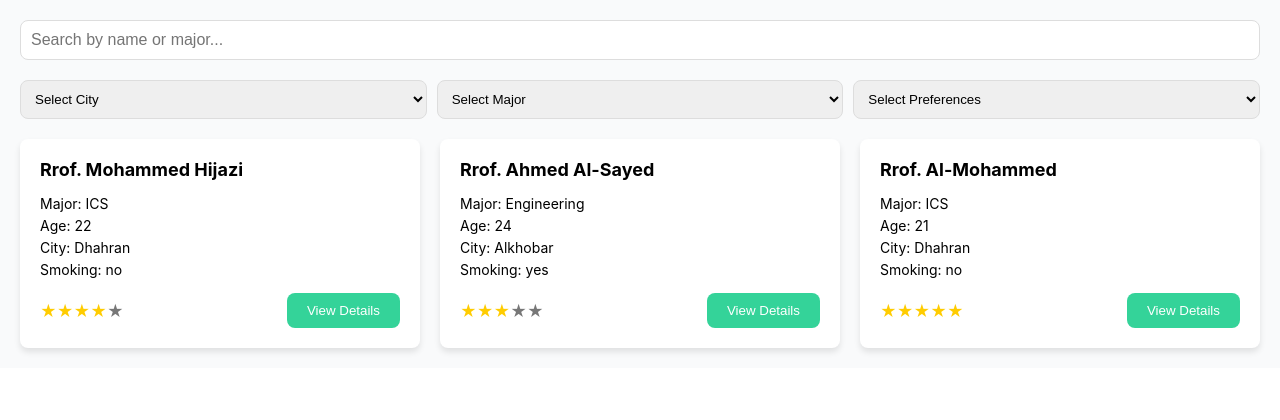
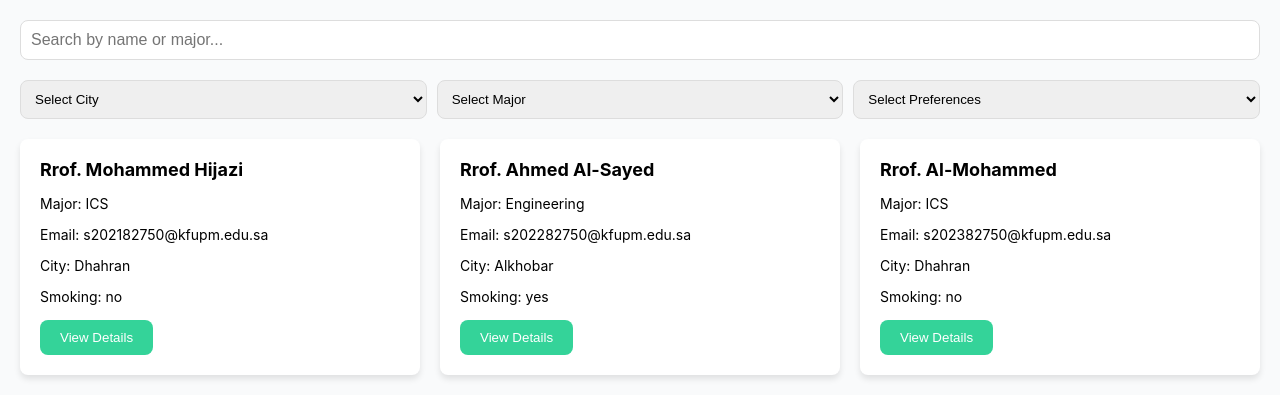
Before and after one commit to Mo7j/SWE363-project, a React (Create React App) app: page /search-request in a window 1280 px wide. Shown: the top 420 px of the page. Built offline with nearby package versions, Linux system fonts and the light colour scheme.

Commit message:
modified the info card

```diff
--- a/src/pages/SearchReuset.jsx
+++ b/src/pages/SearchReuset.jsx
@@ -1,10 +1,12 @@
 import React, { useState } from 'react';
 import '../styels/SearchRequest.css';
 
+/* Dummy Data */
 const roommatesData = [
   {
     id: 1,
     name: "Rrof. Mohammed Hijazi",
+    email: "s202182750@kfupm.edu.sa",
     major: "ICS",
     age: 22,
     city: "Dhahran",
@@ -15,6 +17,7 @@ const roommatesData = [
   {
     id: 2,
     name: "Rrof. Ahmed Al-Sayed",
+    email: "s202282750@kfupm.edu.sa",
     major: "Engineering",
     age: 24,
     city: "Alkhobar",
@@ -25,6 +28,7 @@ const roommatesData = [
   {
     id: 3,
     name: "Rrof. Al-Mohammed",
+    email: "s202382750@kfupm.edu.sa",
     major: "ICS",
     age: 21,
     city: "Dhahran",
@@ -45,9 +49,10 @@ const SearchRequest = () => {
   const filteredRoommates = roommatesData.filter((roommate) => {
     return (
       (roommate.name.toLowerCase().includes(searchTerm.toLowerCase()) ||
-        roommate.major.toLowerCase().includes(searchTerm.toLowerCase())) &&
+      roommate.major.toLowerCase().includes(searchTerm.toLowerCase()) ||
+      roommate.email.toLowerCase().includes(searchTerm.toLowerCase())) &&
       (filterCity ? roommate.city === filterCity : true) &&
-      (filterMajor ? roommate.major === filterMajor : true) &&
+      (filterMajor ? roommate.email === filterMajor : true) &&
       (filterPreference ? roommate.smoking === filterPreference : true)
     );
   });
@@ -100,8 +105,8 @@ const SearchRequest = () => {
           onChange={(e) => setFilterPreference(e.target.value)}
         >
           <option value="">Select Preferences</option>
-          <option value="yes">Non-smoking</option>
-          <option value="no">Smoker</option>
+          <option value="no">Non-smoking</option>
+          <option value="yes">Smoker</option>
         </select>
       </div>
 
@@ -115,21 +120,11 @@ const SearchRequest = () => {
             </div>
             <div className="roommate-details">
               <p className="roommate-details-p">Major: {roommate.major}</p>
-              <p className="roommate-details-p">Age: {roommate.age}</p>
+              <p className="roommate-details-p">Email: {roommate.email}</p>
               <p className="roommate-details-p">City: {roommate.city}</p>
               <p className="roommate-details-p">Smoking: {roommate.smoking}</p>
             </div>
             <div className="roommate-footer">
-              <div className="roommate-rating">
-                {[...Array(5)].map((_, index) => (
-                  <span
-                    key={index}
-                    className={`star ${index < roommate.rating ? 'filled' : ''}`}
-                  >
-                    ★
-                  </span>
-                ))}
-              </div>
               <button className="details-button" onClick={() => openModal(roommate)}>
                 View Details
               </button>
@@ -143,16 +138,17 @@ const SearchRequest = () => {
         <div className="modal-overlay">
           <div className="modal">
             <div className="modal-header">
-              <h2>Roommate Details</h2>
+              <h2 className='modal-header-h2'>Roommate Details</h2>
               <button onClick={closeModal} className="close-btn">X</button>
             </div>
             <div className="modal-body">
-              <p><strong>Name:</strong> {selectedRoommate.name}</p>
-              <p><strong>Major:</strong> {selectedRoommate.major}</p>
-              <p><strong>Age:</strong> {selectedRoommate.age}</p>
-              <p><strong>City:</strong> {selectedRoommate.city}</p>
-              <p><strong>Smoking:</strong> {selectedRoommate.smoking}</p>
-              <p><strong>Details:</strong> {selectedRoommate.details}</p>
+              <p className='modal-body-p'><strong>Name:</strong> {selectedRoommate.name}</p>
+              <p className='modal-body-p'><strong>Email:</strong> {selectedRoommate.email}</p>
+              <p className='modal-body-p'><strong>Major:</strong> {selectedRoommate.major}</p>
+              <p className='modal-body-p'><strong>Age:</strong> {selectedRoommate.age}</p>
+              <p className='modal-body-p'><strong>City:</strong> {selectedRoommate.city}</p>
+              <p className='modal-body-p'><strong>Smoking:</strong> {selectedRoommate.smoking}</p>
+              <p className='modal-body-p'><strong>Details:</strong> {selectedRoommate.details}</p>
             </div>
             <div className="modal-footer">
               <button onClick={closeModal} className="close-btn">Close</button>
--- a/src/styels/SearchRequest.css
+++ b/src/styels/SearchRequest.css
@@ -78,27 +78,10 @@
     font-size: 14px;
   }
 
-  .roommate-details-p {
-    margin: 5px 0px 5px 0px;
-  }
-
   .roommate-footer {
     display: flex;
     justify-content: space-between;
     align-items: center;
-  }
-
-  .roommate-rating {
-    display: flex;
-  }
-
-  .star {
-    color: #777;
-    font-size: 16px;
-  }
-
-  .star.filled {
-    color: #ffcc00;
   }
 
   .details-button {
@@ -131,11 +114,12 @@
   /* Modal Window */
   .modal {
     background: white;
-    padding: 20px;
+    padding: 15px;
     border-radius: 8px;
     width: 400px;
     max-width: 90%;
     box-shadow: 0 4px 8px rgba(0, 0, 0, 0.2);
+    margin: 10px;
   }
 
   /* Modal Header */
@@ -144,8 +128,13 @@
     justify-content: space-between;
     align-items: center;
     font-size: 18px;
-    margin-bottom: 15px;
+    margin-bottom: 25px;
   }
+
+  .modal-header-h2 {
+    margin: 0;
+  }
+
 
   .close-btn {
     background: none;
@@ -161,8 +150,14 @@
     margin-bottom: 20px;
   }
 
+  .modal-body-p {
+    margin: 10px 0px 10px 0px;
+  }
+
+  /* Modal Footer */
   .modal-footer {
     text-align: center;
+    margin-top: 20px;
   }
 
   .close-btn {
```
